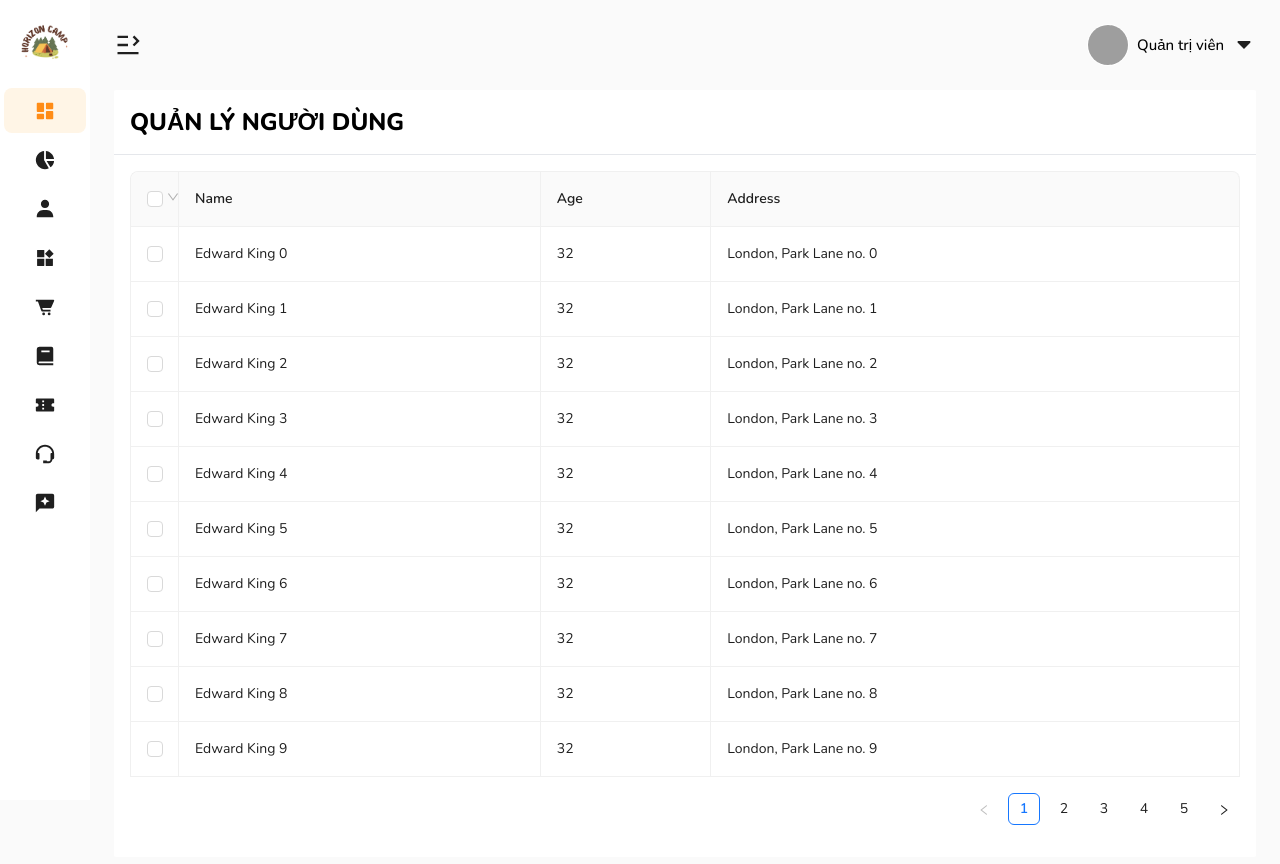
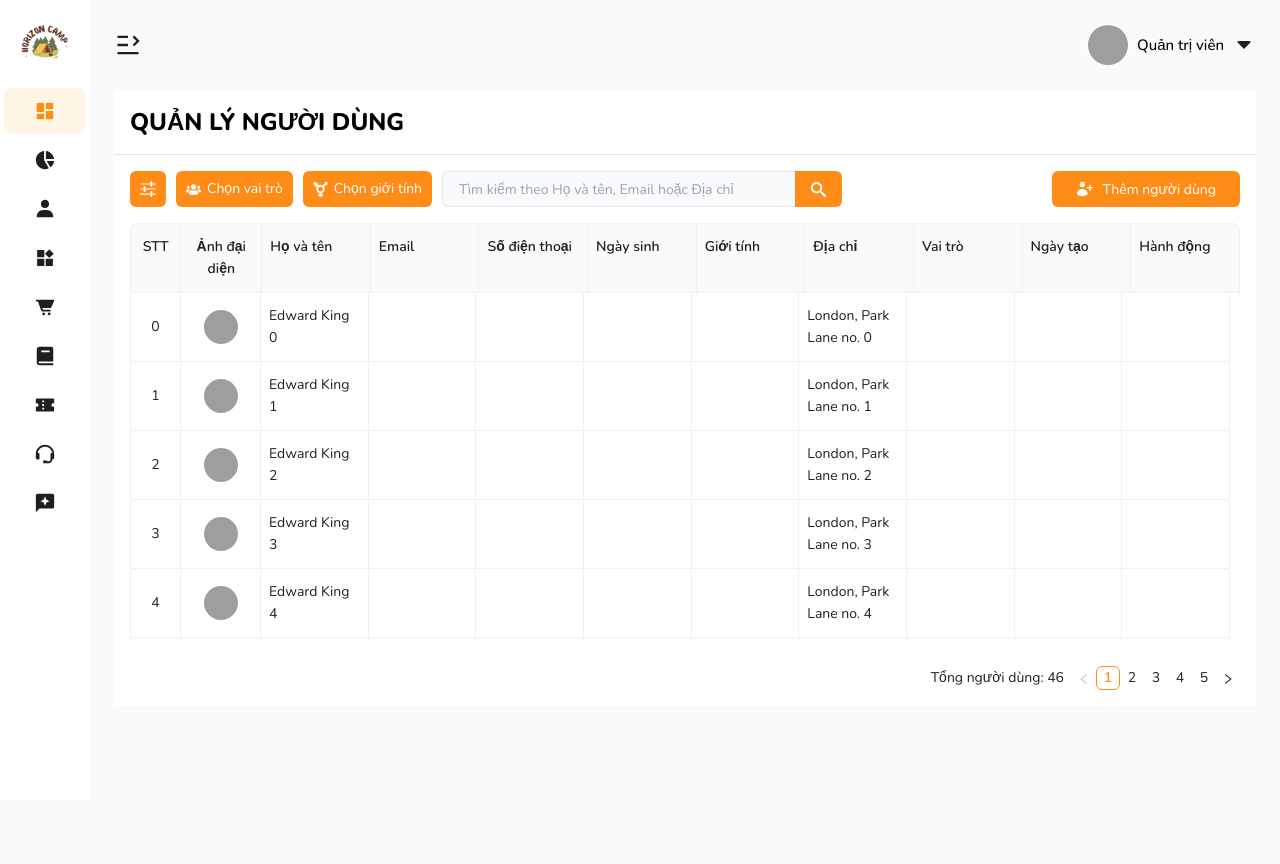
Before and after one commit to tianeternis/Horizon-Camp-Admin, a React (Vite) app: page /manage-user in a window 1280 px wide. Shown: the top 864 px of the page. After the commit the page ends 800 px from the top, so only its background shows below. Built offline with nearby package versions, Linux system fonts and the light colour scheme; grey boxes are pictures that could not be loaded.

Commit message:
feat: handle table for user

```diff
--- /dev/null
+++ b/src/assets/css/table.css
@@ -0,0 +1,5 @@
+.custom-table .ant-table-body {
+  scrollbar-width: thin;
+  scrollbar-color: #eaeaea transparent;
+  scrollbar-gutter: stable;
+}
--- /dev/null
+++ b/src/components/table/constants/index.js
@@ -0,0 +1 @@
+export const BUTTON_HEIGHT = 36;
--- /dev/null
+++ b/src/components/table/filter/FilterMenu.jsx
@@ -0,0 +1,47 @@
+import { Dropdown } from "antd";
+import { MdFilterAlt } from "react-icons/md";
+import { BUTTON_HEIGHT } from "../constants";
+import { useMemo } from "react";
+
+const FilterMenu = ({
+  menuItems = [{ key: "example", label: "Example" }],
+  title = "",
+  icon = <MdFilterAlt />,
+  selectedKey,
+  setSelectedKey = (value) => {},
+}) => {
+  const itemsObj = useMemo(() => {
+    const items = {};
+    menuItems?.forEach((item) => {
+      if (item?.key) {
+        items[item.key] = item;
+      }
+    });
+
+    return items;
+  }, [menuItems]);
+
+  return (
+    <Dropdown
+      menu={{
+        items: menuItems,
+        selectable: true,
+        onClick: ({ key }) => setSelectedKey(itemsObj?.[key]),
+        selectedKeys: selectedKey?.key,
+      }}
+      trigger={["hover"]}
+      placement="bottomLeft"
+      arrow
+    >
+      <button
+        className="flex items-center justify-center gap-1.5 rounded-md bg-main px-2.5 text-sm text-white hover:opacity-80"
+        style={{ height: BUTTON_HEIGHT }}
+      >
+        <span className="text-15px">{icon}</span>
+        {selectedKey?.label || title}
+      </button>
+    </Dropdown>
+  );
+};
+
+export default FilterMenu;
--- /dev/null
+++ b/src/components/table/options/DataDisplayOptions.jsx
@@ -0,0 +1,78 @@
+import { IoMdOptions } from "react-icons/io";
+import { Checkbox, ConfigProvider, Dropdown, Tooltip } from "antd";
+import { useMemo, useState } from "react";
+import { BUTTON_HEIGHT } from "../constants";
+
+const DataDisplayOptions = ({
+  columns = [],
+  checkedList = [],
+  setCheckedList = (value) => {},
+}) => {
+  const [open, setOpen] = useState(false);
+
+  const options = useMemo(() => {
+    return columns?.map((column) => ({
+      value: column?.key,
+      label: column?.title,
+    }));
+  }, [columns]);
+
+  const handleMenuClick = (e) => {
+    setOpen(true);
+  };
+  const handleOpenChange = (nextOpen, info) => {
+    if (info.source === "trigger" || nextOpen) {
+      setOpen(nextOpen);
+    }
+  };
+
+  return (
+    <ConfigProvider
+      theme={{
+        token: {
+          controlItemBgHover: "transparent",
+        },
+      }}
+    >
+      <Dropdown
+        menu={{
+          items: [
+            {
+              key: "dropdown-data-display-options",
+              label: (
+                <Checkbox.Group
+                  value={checkedList}
+                  options={options}
+                  onChange={(value) => setCheckedList(value)}
+                  style={{
+                    display: "flex",
+                    flexDirection: "column",
+                    gap: "8px",
+                    fontSize: "14px",
+                  }}
+                />
+              ),
+            },
+          ],
+          onClick: handleMenuClick,
+        }}
+        trigger={["hover"]}
+        placement="bottomLeft"
+        arrow
+        onOpenChange={handleOpenChange}
+        open={open}
+      >
+        <Tooltip title="Tùy chọn hiển thị dữ liệu">
+          <button
+            className="flex items-center justify-center rounded-md bg-main text-lg text-white hover:opacity-80"
+            style={{ width: BUTTON_HEIGHT, height: BUTTON_HEIGHT }}
+          >
+            <IoMdOptions />
+          </button>
+        </Tooltip>
+      </Dropdown>
+    </ConfigProvider>
+  );
+};
+
+export default DataDisplayOptions;
--- /dev/null
+++ b/src/components/table/search/SearchInput.jsx
@@ -0,0 +1,38 @@
+import { ImSearch } from "react-icons/im";
+import { BUTTON_HEIGHT } from "../constants";
+
+const SearchInput = ({
+  placeholder = "Tìm kiếm",
+  width = 400,
+  value = "",
+  setValue = (value) => {},
+  onSubmit = () => {},
+}) => {
+  const handleSubmit = (e) => {
+    e.preventDefault();
+    onSubmit();
+  };
+
+  return (
+    <form onSubmit={handleSubmit}>
+      <div
+        className="flex items-center rounded-md"
+        style={{ height: BUTTON_HEIGHT, width: width }}
+      >
+        <input
+          value={value}
+          onChange={(e) => setValue(e.target.value)}
+          placeholder={placeholder}
+          className="h-full w-full rounded-s-md border-y border-s border-solid border-gray-200 bg-gray-50 px-4 py-2 text-sm outline-none placeholder:text-gray-400"
+        />
+        <div className="h-full w-fit rounded-e-md bg-main hover:hover:opacity-80">
+          <button className="block h-full w-full px-4 text-white">
+            <ImSearch className="text-15px" />
+          </button>
+        </div>
+      </div>
+    </form>
+  );
+};
+
+export default SearchInput;
--- a/src/components/user/list/UserTable.jsx
+++ b/src/components/user/list/UserTable.jsx
@@ -1,18 +1,98 @@
+import "@/assets/css/table.css";
+import DataDisplayOptions from "@/components/table/options/DataDisplayOptions";
+import FilterMenu from "@/components/table/filter/FilterMenu";
+import SearchInput from "@/components/table/search/SearchInput";
 import { useState } from "react";
+import { FaUsers, FaTransgenderAlt } from "react-icons/fa";
+import { HiMiniUserPlus } from "react-icons/hi2";
 import { Table } from "antd";
+import { BUTTON_HEIGHT } from "@/components/table/constants";
+import Avatar from "@/components/avatar/Avatar";
+
+const PAGE_SIZE = 10;
+
+const FILTER_KEY = {
+  role: "role",
+  gender: "gender",
+};
+
+const roles = [
+  { key: "customer", label: "Khách hàng" },
+  { key: "staff", label: "Nhân viên" },
+  { key: "admin", label: "Quản trị viên" },
+];
+
+const genders = [
+  { key: "male", label: "Nam" },
+  { key: "female", label: "Nữ" },
+  { key: "other", label: "Khác" },
+];
 
 const columns = [
   {
-    title: "Name",
-    dataIndex: "name",
+    key: "STT",
+    title: "STT",
+    dataIndex: "STT",
+    width: 50,
+    align: "center",
+    render: (value, record, index) => <span>{index}</span>,
   },
   {
-    title: "Age",
-    dataIndex: "age",
+    key: "avatar",
+    title: "Ảnh đại diện",
+    dataIndex: "avatar",
+    width: 80,
+    align: "center",
+    render: (value, record, index) => (
+      <div className="flex justify-center">
+        <Avatar src={record?.avatar || undefined} size={36} />
+      </div>
+    ),
   },
   {
-    title: "Address",
+    key: "fullname",
+    title: "Họ và tên",
+    dataIndex: "fullname",
+  },
+  {
+    key: "email",
+    title: "Email",
+    dataIndex: "email",
+  },
+  {
+    key: "phone",
+    title: "Số điện thoại",
+    dataIndex: "phone",
+  },
+  {
+    key: "birthday",
+    title: "Ngày sinh",
+    dataIndex: "birthday",
+  },
+  {
+    key: "gender",
+    title: "Giới tính",
+    dataIndex: "gender",
+  },
+  {
+    key: "address",
+    title: "Địa chỉ",
     dataIndex: "address",
+  },
+  {
+    key: "role",
+    title: "Vai trò",
+    dataIndex: "role",
+  },
+  {
+    key: "created-date",
+    title: "Ngày tạo",
+    dataIndex: "created-date",
+  },
+  {
+    key: "actions",
+    title: "Hành động",
+    dataIndex: "actions",
   },
 ];
 
@@ -20,61 +100,98 @@ const dataSource = Array.from({
   length: 46,
 }).map((_, i) => ({
   key: i,
-  name: `Edward King ${i}`,
+  fullname: `Edward King ${i}`,
+  avatar: "https://dongvat.edu.vn/upload/2025/01/avatar-vo-tri-meo-01.webp",
   age: 32,
   address: `London, Park Lane no. ${i}`,
 }));
 
+const defaultDataOptionsCheckedList = columns.map((item) => item.key);
+
 const UserTable = ({}) => {
-  const [selectedRowKeys, setSelectedRowKeys] = useState([]);
-  const onSelectChange = (newSelectedRowKeys) => {
-    console.log("selectedRowKeys changed: ", newSelectedRowKeys);
-    setSelectedRowKeys(newSelectedRowKeys);
+  const [dataOptionscheckedList, setDataOptionsCheckedList] = useState(
+    defaultDataOptionsCheckedList,
+  );
+  const [filter, setFilter] = useState({
+    [FILTER_KEY.role]: { key: "default", label: "Chọn vai trò" },
+    [FILTER_KEY.gender]: { key: "default", label: "Chọn giới tính" },
+  });
+  const [searchKeyWords, setSearchKeyWords] = useState("");
+  const [currentPage, setCurrentPage] = useState(1);
+
+  const newColumns = columns.map((item) => ({
+    ...item,
+    hidden: !dataOptionscheckedList.includes(item.key),
+  }));
+
+  const handleSelectFilter = (filterKey, value) => {
+    setFilter((prev) => ({ ...prev, [filterKey]: value }));
   };
-  const rowSelection = {
-    selectedRowKeys,
-    onChange: onSelectChange,
-    selections: [
-      Table.SELECTION_ALL,
-      Table.SELECTION_INVERT,
-      Table.SELECTION_NONE,
-      {
-        key: "odd",
-        text: "Select Odd Row",
-        onSelect: (changeableRowKeys) => {
-          let newSelectedRowKeys = [];
-          newSelectedRowKeys = changeableRowKeys.filter((_, index) => {
-            if (index % 2 !== 0) {
-              return false;
+
+  return (
+    <div className="space-y-4">
+      <div className="flex items-center justify-between">
+        <div className="flex items-center gap-2.5">
+          <DataDisplayOptions
+            columns={columns}
+            checkedList={dataOptionscheckedList}
+            setCheckedList={setDataOptionsCheckedList}
+          />
+          <FilterMenu
+            title="Chọn vai trò"
+            icon={<FaUsers />}
+            menuItems={roles}
+            selectedKey={filter?.[FILTER_KEY.role]}
+            setSelectedKey={(value) =>
+              handleSelectFilter(FILTER_KEY.role, value)
             }
-            return true;
-          });
-          setSelectedRowKeys(newSelectedRowKeys);
-        },
-      },
-      {
-        key: "even",
-        text: "Select Even Row",
-        onSelect: (changeableRowKeys) => {
-          let newSelectedRowKeys = [];
-          newSelectedRowKeys = changeableRowKeys.filter((_, index) => {
-            if (index % 2 !== 0) {
-              return true;
+          />
+          <FilterMenu
+            title="Chọn giới tính"
+            icon={<FaTransgenderAlt />}
+            menuItems={genders}
+            selectedKey={filter?.[FILTER_KEY.gender]}
+            setSelectedKey={(value) =>
+              handleSelectFilter(FILTER_KEY.gender, value)
             }
-            return false;
-          });
-          setSelectedRowKeys(newSelectedRowKeys);
-        },
-      },
-    ],
-  };
-  return (
-    <Table
-      rowSelection={rowSelection}
-      columns={columns}
-      dataSource={dataSource}
-      bordered
-    />
+          />
+          <SearchInput
+            value={searchKeyWords}
+            setValue={setSearchKeyWords}
+            placeholder="Tìm kiếm theo Họ và tên, Email hoặc Địa chỉ"
+            onSubmit={() => console.log(searchKeyWords)}
+          />
+        </div>
+        <div style={{ height: BUTTON_HEIGHT }}>
+          <button className="flex h-full items-center justify-center gap-2 rounded-md bg-main px-6 text-white hover:opacity-80">
+            <HiMiniUserPlus className="text-lg" />
+            <span>Thêm người dùng</span>
+          </button>
+        </div>
+      </div>
+      <Table
+        columns={newColumns}
+        dataSource={dataSource}
+        bordered
+        size="middle"
+        components={{
+          body: {
+            cell: (props) => <td {...props} className="align-middle" />,
+          },
+        }}
+        pagination={{
+          current: currentPage,
+          pageSize: PAGE_SIZE,
+          // total: 46,
+          showSizeChanger: false,
+          showTotal: (total) => `Tổng người dùng: ${total}`,
+          onChange: (page) => setCurrentPage(page),
+          style: { marginBottom: 0, marginTop: 24 },
+        }}
+        scroll={{ y: 349 }}
+        className="custom-table"
+      />
+    </div>
   );
 };
 export default UserTable;
--- a/src/layouts/AppLayout.jsx
+++ b/src/layouts/AppLayout.jsx
@@ -1,5 +1,7 @@
 import { ConfigProvider } from "antd";
 import { Outlet } from "react-router-dom";
+
+const COLOR_MAIN = "#ff8c16";
 
 const AppLayout = () => {
   return (
@@ -7,12 +9,13 @@ const AppLayout = () => {
       theme={{
         token: {
           fontFamily: "var(--font-main)",
+          colorPrimary: COLOR_MAIN,
         },
         components: {
           Input: {
-            activeBorderColor: "var(--color-main)",
+            activeBorderColor: COLOR_MAIN,
             activeShadow: "0 0 0 2px rgba(255,134,0,0.1)",
-            hoverBorderColor: "var(--color-main)",
+            hoverBorderColor: COLOR_MAIN,
             inputFontSize: "14px",
           },
         },
```
